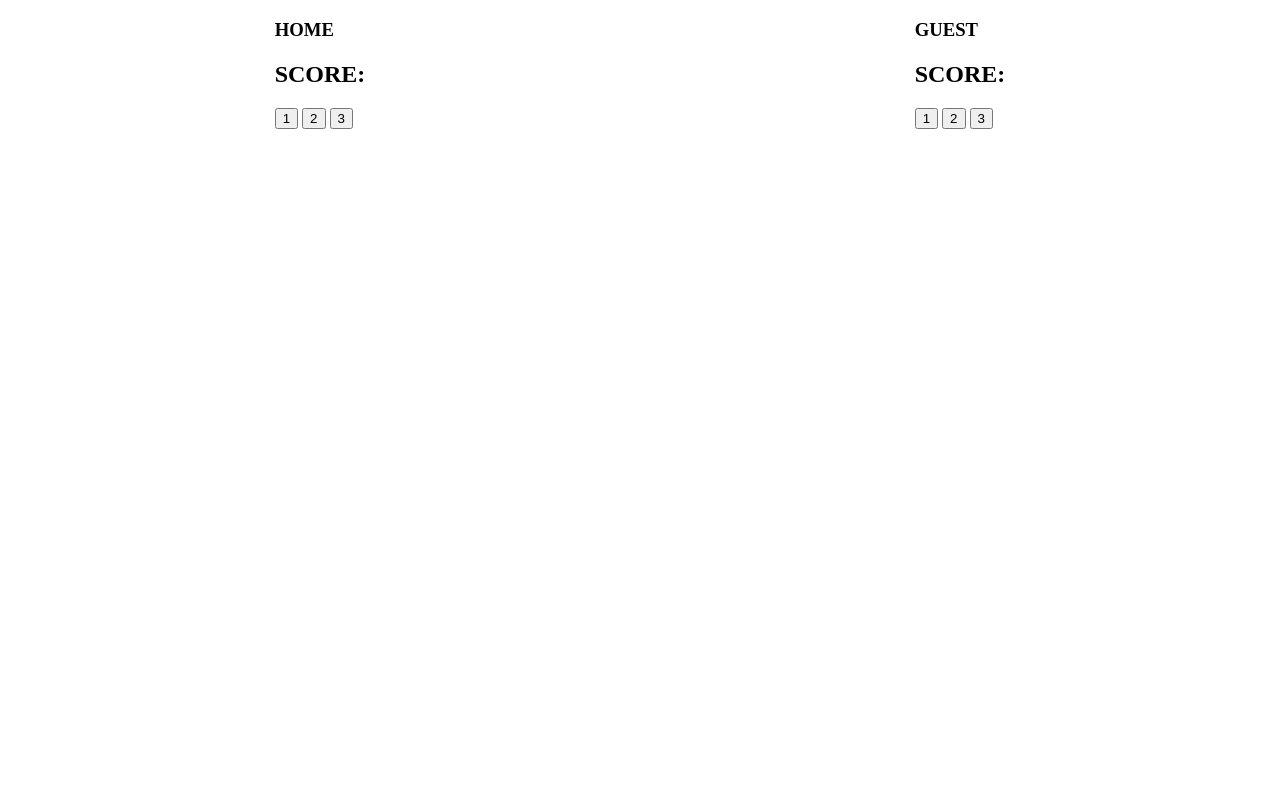
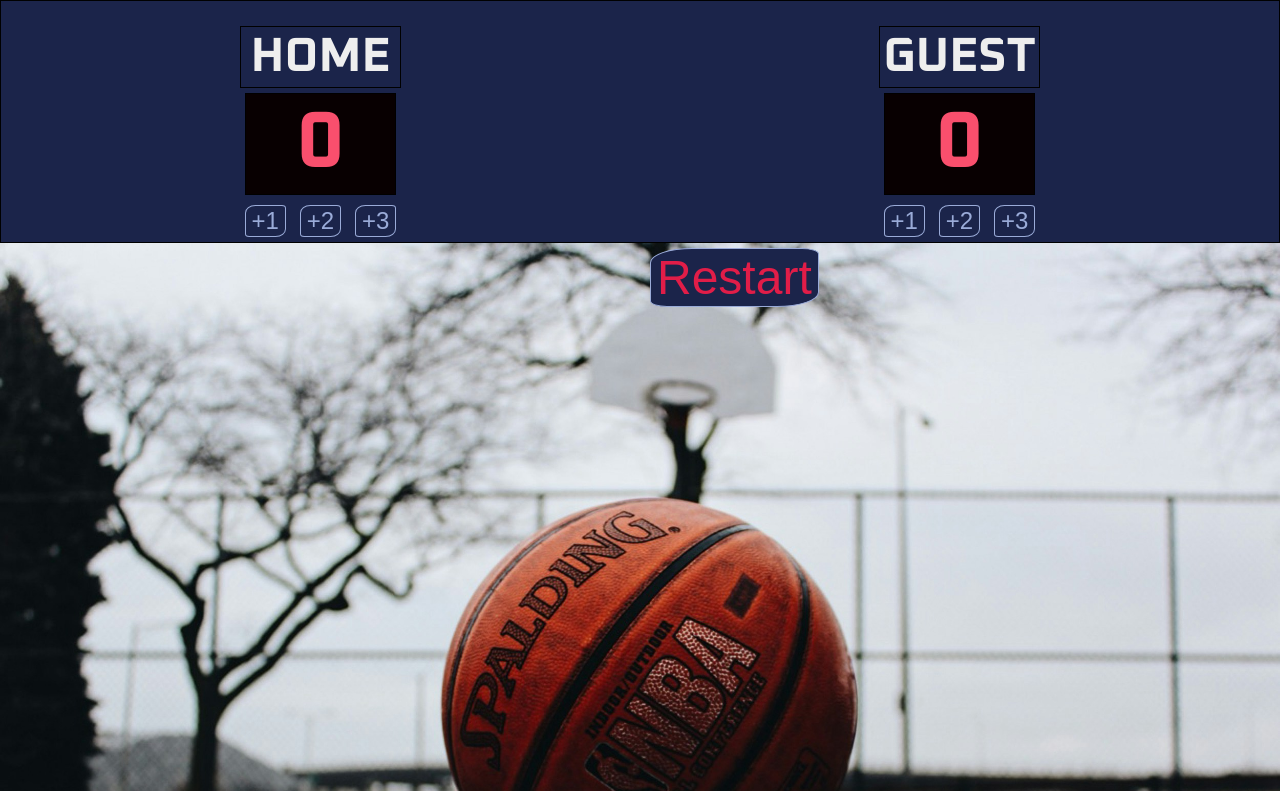
Before and after one commit to Coding-Abdi/js_bball_app, a plain HTML site: page index.html in a window 1280 px wide. Drawn offline with Linux system fonts and the light colour scheme.

Commit message:
added styling

```diff
--- a/index.css
+++ b/index.css
@@ -1,8 +1,61 @@
 body {
     margin: 0;
+    font-family: 'Oxanium', sans-serif;
 }
 
 .container {
+    background-color: #1B244A;
     display: flex;
     justify-content: space-around;
+    border: 1px solid black;
+    margin: 0px 0px 00px 0px;
+    padding: 0px 0px 0px 0px;
 }
+
+h3 {
+    margin: 25px 0px 0px 0px;
+    color: #EEEEEE;
+    border: 1px solid black;
+    font-size: 3em;
+    text-align: center;
+}
+
+#hs-el {
+    margin: 5px;
+    color: #F94F6D;
+    border: 1px solid black;
+    text-align: center;
+    font-size: 5em;
+    background-color: #080001;
+}
+
+#gs-el {
+    margin: 5px;
+    color: #F94F6D;
+    text-align: center;
+    border: 1px solid black;
+    font-size: 5em;
+    background-color: #080001;
+}
+
+button {
+    margin: 5px;
+    background-color: #1B244A;
+    color: #9AABD8;
+    border: 1px solid #9AABD8;
+    font-size: 1.5em;
+    border-radius: 25% 10%;
+}
+
+.image {
+    background-image: url("bball.jpg");
+    background-size: cover;
+    height: 68.5vh;
+    margin: 0px;
+}
+
+#restart-el {
+    margin-left: 650px;
+    font-size: 3em;
+    color: #E11D48;
+}
--- a/index.html
+++ b/index.html
@@ -1,27 +1,34 @@
 <html>
     <head>
+        <link rel="preconnect" href="https://fonts.googleapis.com">
+        <link rel="preconnect" href="https://fonts.gstatic.com" crossorigin>
+        <link href="https://fonts.googleapis.com/css2?family=Oxanium:wght@200..800&display=swap" rel="stylesheet">
+
         <link rel="stylesheet" href="index.css">
     </head>
     <body>
         <div class="container">
             <div>
                 <h3>HOME</h3>
-                <h2 id="hs-el">SCORE: </h2>
+                <h2 id="hs-el">0 </h2>
                 <div class="buttons-home">
-                    <button onclick="addOneHome()">1</button>
-                    <button onclick="addTwoHome()">2</button>
-                    <button onclick="addThreeHome()">3</button>
+                    <button onclick="addOneHome()">+1</button>
+                    <button onclick="addTwoHome()">+2</button>
+                    <button onclick="addThreeHome()">+3</button>
                 </div>
             </div>
             <div>
                 <h3>GUEST</h3>
-                <h2 id="gs-el">SCORE: </h2>
+                <h2 id="gs-el">0 </h2>
                 <div class="buttons-away">
-                    <button onclick="addOneGuest()">1</button>
-                    <button onclick="addTwoGuest()">2</button>
-                    <button onclick="addThreeGuest()">3</button>
+                    <button onclick="addOneGuest()">+1</button>
+                    <button onclick="addTwoGuest()">+2</button>
+                    <button onclick="addThreeGuest()">+3</button>
                 </div>
             </div>
+        </div>
+        <div class="image">
+            <button id="restart-el" onclick="restart()">Restart</button>
         </div>
         <script src="index.js"></script>
     </body>
--- a/index.js
+++ b/index.js
@@ -1,8 +1,6 @@
 let hsEl = document.getElementById("hs-el");
 let gsEl = document.getElementById("gs-el");
-
-// gsEl.textContent = "yes mate"
-// hsEl.textContent = "no mate"
+// let res = document.getElementById("restart-el");
 
 let num1h = 0
 let num2h = 0
@@ -11,38 +9,46 @@ let num1g = 0
 let num2g = 0
 let num3g = 0
 
+let numTotal = 0
+
 function addOneHome() {
     num1h += 1
-    let numTotal = num1h + num2h + num3h
+    numTotal = num1h + num2h + num3h
     hsEl.textContent = numTotal
 }
 
 function addTwoHome() {
     num2h += 2
-    let numTotal = num1h + num2h + num3h
+    numTotal = num1h + num2h + num3h
     hsEl.textContent = numTotal
 }
 
 function addThreeHome() {
     num3h += 3
-    let numTotal = num1h + num2h + num3h
+    numTotal = num1h + num2h + num3h
     hsEl.textContent = numTotal
 }
 
 function addOneGuest() {
     num1g += 1
-    let numTotal = num1g + num2g + num3g
+    numTotal = num1g + num2g + num3g
     gsEl.textContent = numTotal
 }
 
 function addTwoGuest() {
     num2g += 2
-    let numTotal = num1g + num2g + num3g
+    numTotal = num1g + num2g + num3g
     gsEl.textContent = numTotal
 }
 
 function addThreeGuest() {
     num3g += 3
-    let numTotal = num1g + num2g + num3g
+    numTotal = num1g + num2g + num3g
     gsEl.textContent = numTotal
 }
+
+function restart() {
+    numTotal = 0
+    hsEl.textContent = numTotal
+    gsEl.textContent = numTotal
+}
```
Also changed, not shown: bball.jpg (added), 1 other file.
